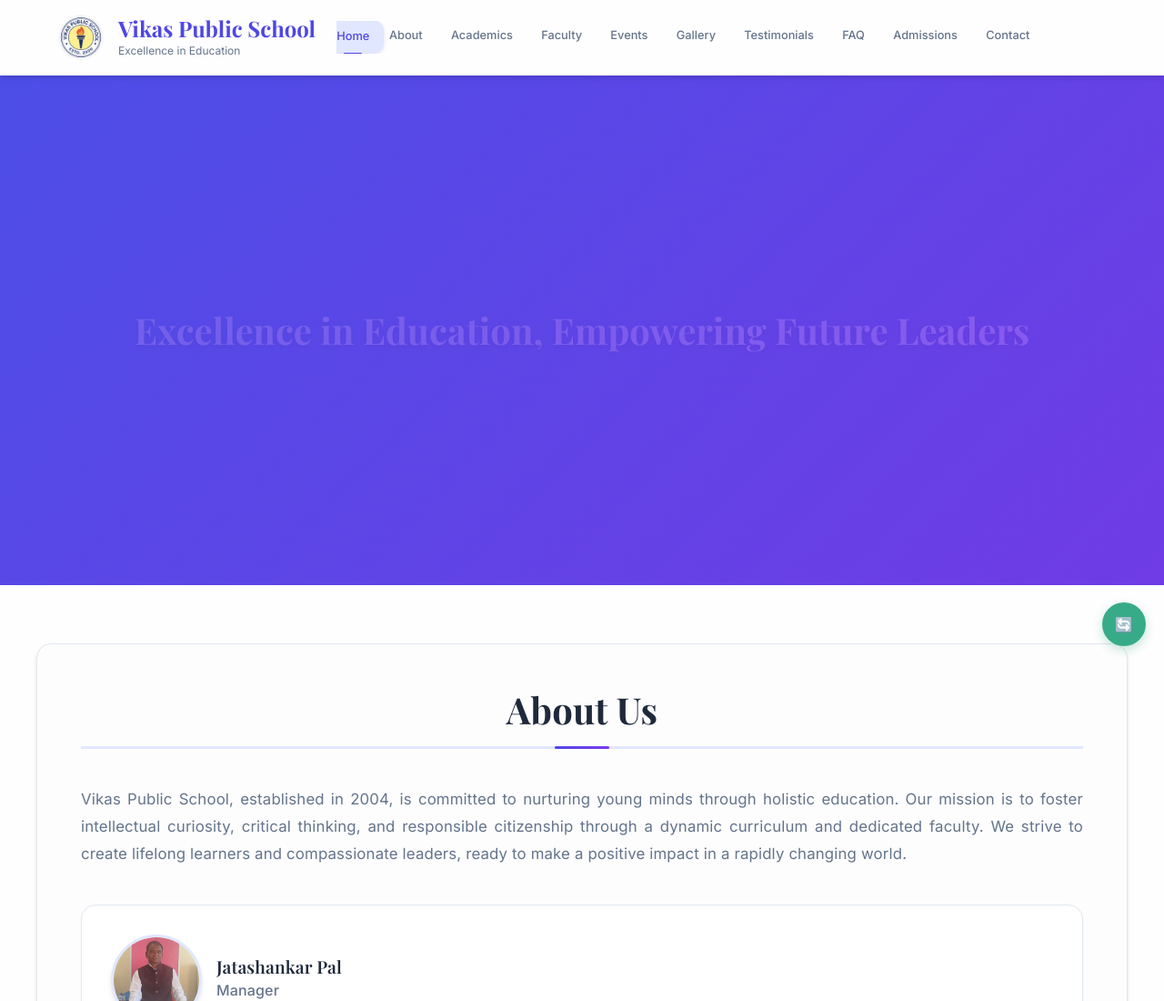
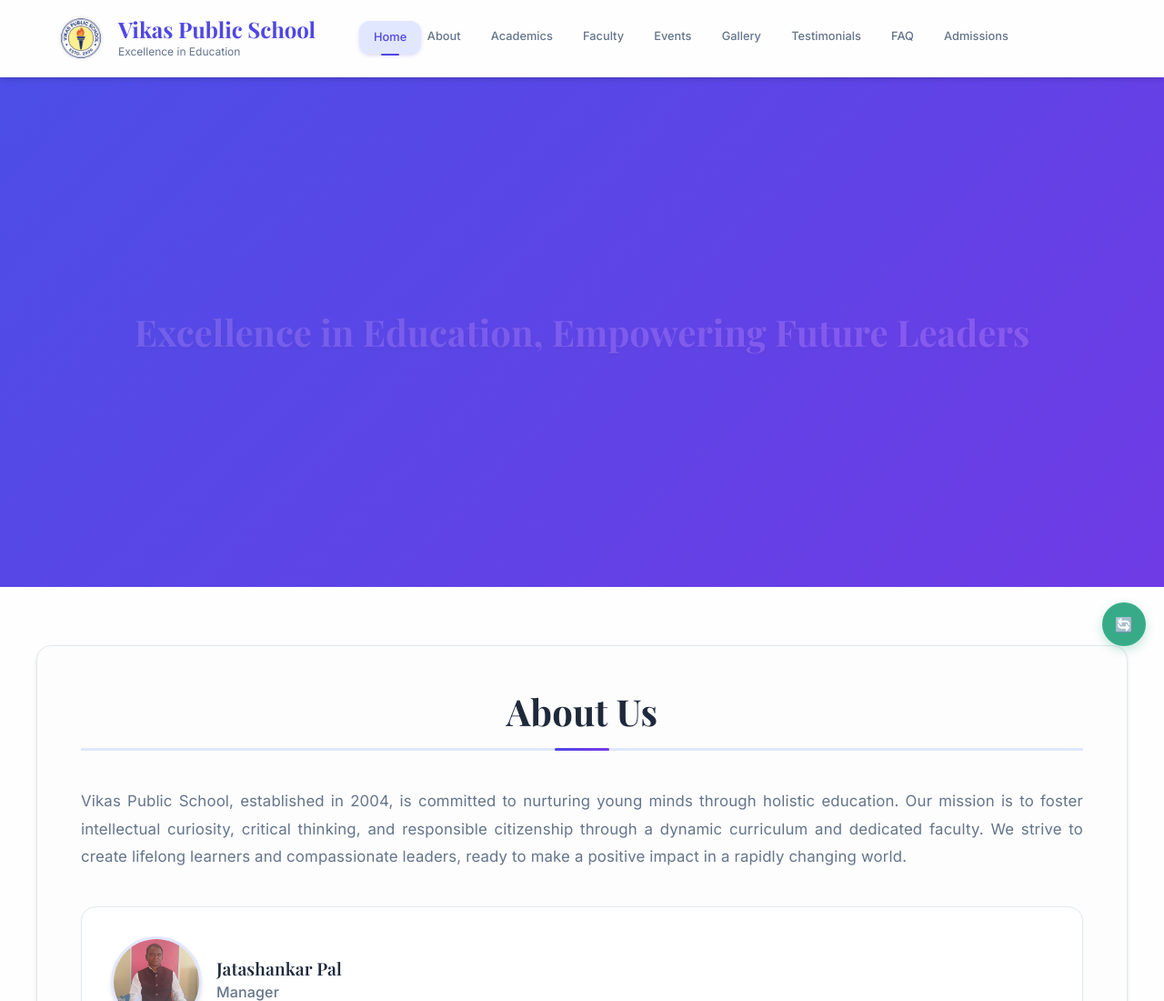
Before and after one commit to shubham-yadav-git/vps, a plain HTML site: page index.html in a window 1280 px wide. Shown: the top 1100 px of the page at 91% size. Drawn offline with nearby package versions, Linux system fonts and the light colour scheme.

Commit message:
Enhancement: Improved navigation positioning and spacing
- Added proper padding and margin to prevent Home link from sliding under logo
- Adjusted navigation menu layout with better left/right spacing
- Added special styling for Home link visibility
- Improved overall navigation container flex properties
- Increased right padding for better spacing

```diff
--- a/css/style.css
+++ b/css/style.css
@@ -157,7 +157,7 @@ header {
   position: relative;
   flex-wrap: nowrap;
   overflow: visible;
-  gap: 1rem;
+  gap: 2rem;
   min-height: 80px;
 }
 
@@ -167,7 +167,7 @@ header {
   gap: 1rem;
   flex-shrink: 0;
   min-width: 0;
-  max-width: 350px;
+  max-width: 400px;
   overflow: hidden;
 }
 
@@ -201,34 +201,38 @@ header {
   flex-shrink: 1;
   min-width: 0;
   overflow: visible;
-  margin-right: 0.5rem;
+  margin-right: 0;
   position: relative;
-  flex: 1;
-  justify-content: flex-end;
-}
-
-/* Navigation scroll indicators */
+  flex: 1 1 auto;
+  justify-content: flex-start;
+  z-index: 10;
+  margin-left: 1rem;
+}
+
+/* Enhanced Navigation scroll indicators with context awareness */
 .main-nav::before,
 .main-nav::after {
   content: '';
   position: absolute;
   top: 0;
   bottom: 0;
-  width: 20px;
+  width: 30px;
   pointer-events: none;
   z-index: 2;
   opacity: 0;
-  transition: opacity 0.3s ease;
+  transition: opacity 0.4s ease;
 }
 
 .main-nav::before {
-  left: 0;
-  background: linear-gradient(to right, var(--surface), transparent);
+  left: -5px;
+  background: linear-gradient(to right, rgba(254, 254, 254, 0.95), transparent);
+  border-radius: 0 8px 8px 0;
 }
 
 .main-nav::after {
-  right: 0;
-  background: linear-gradient(to left, var(--surface), transparent);
+  right: -5px;
+  background: linear-gradient(to left, rgba(254, 254, 254, 0.95), transparent);
+  border-radius: 8px 0 0 8px;
 }
 
 .main-nav.scrollable-left::before {
@@ -252,17 +256,27 @@ header {
 
 /* Extra small desktop screens - further compact navigation */
 @media (max-width: 1000px) and (min-width: 901px) {
+  .header-container {
+    gap: 1.5rem;
+  }
+
   .nav-menu {
     gap: 0.3rem;
+    padding: 0.4rem;
   }
 
   .nav-link {
     padding: 0.2rem 0.3rem;
     font-size: 0.65rem;
+    margin: 0 1px;
+  }
+
+  .nav-link.active {
+    margin: 0 1px;
   }
 
   .logo-section {
-    max-width: 200px;
+    max-width: 250px;
   }
 
   .logo-text .school-name {
@@ -279,9 +293,9 @@ header {
   list-style: none;
   gap: 0.75rem;
   margin: 0;
-  padding: 0;
+  padding: 0.5rem;
   flex-wrap: nowrap;
-  justify-content: flex-end;
+  justify-content: flex-start;
   white-space: nowrap;
   overflow-x: auto;
   overflow-y: hidden;
@@ -291,6 +305,13 @@ header {
   -ms-overflow-style: none; /* IE and Edge */
   min-width: 0;
   flex-shrink: 1;
+  /* Enhanced scrolling animations */
+  scroll-snap-type: x proximity;
+  transition: all 0.3s ease;
+  /* Ensure proper padding from logo and right side */
+  padding-left: calc(50px + 1rem);
+  padding-right: 2rem;
+  margin-left: -50px;
 }
 
 /* Hide scrollbar for webkit browsers */
@@ -306,6 +327,24 @@ header {
   transform: translateY(-1px);
   box-shadow: 0 2px 4px rgba(79, 70, 229, 0.2);
   position: relative;
+  margin: 0 2px;
+  /* Enhanced visual feedback for auto-scrolling */
+  animation: activeNavPulse 0.6s ease-out;
+}
+
+@keyframes activeNavPulse {
+  0% {
+    transform: translateY(-1px) scale(1);
+    box-shadow: 0 2px 4px rgba(79, 70, 229, 0.2);
+  }
+  50% {
+    transform: translateY(-2px) scale(1.05);
+    box-shadow: 0 4px 8px rgba(79, 70, 229, 0.3);
+  }
+  100% {
+    transform: translateY(-1px) scale(1);
+    box-shadow: 0 2px 4px rgba(79, 70, 229, 0.2);
+  }
 }
 
 .nav-link.active::after {
@@ -341,6 +380,17 @@ header {
   flex-shrink: 0;
   scroll-margin-left: 20px;
   scroll-margin-right: 20px;
+  margin: 0 1px;
+  /* Enhanced scroll snapping */
+  scroll-snap-align: center;
+}
+
+/* Special styling for Home link to ensure visibility */
+.nav-link[href="#hero"] {
+  position: relative;
+  margin-left: 0;
+  scroll-snap-align: start;
+  scroll-margin-left: 0;
 }
 
 .nav-link:hover,
@@ -352,6 +402,7 @@ header {
 
 .nav-link:hover {
   box-shadow: 0 2px 4px rgba(79, 70, 229, 0.15);
+  margin: 0 2px;
 }
 
 /* Smooth focus transition */
@@ -1883,27 +1934,34 @@ main {
 
 /* Handle navigation overflow on smaller desktop screens */
 @media (max-width: 1200px) {
+  .header-container {
+    padding: 0.8rem 1rem;
+    gap: 1.5rem;
+  }
+
   .nav-menu {
     gap: 0.5rem;
+    padding: 0.4rem;
   }
 
   .nav-link {
     padding: 0.3rem 0.5rem;
     font-size: 0.75rem;
     white-space: nowrap;
-  }
-
-  .header-container {
-    padding: 0.8rem 1rem;
-    gap: 0.75rem;
+    margin: 0 1px;
+  }
+
+  .nav-link:hover,
+  .nav-link.active {
+    margin: 0 1px;
   }
 
   .main-nav {
-    margin-right: 0.25rem;
+    margin-right: 0;
   }
 
   .logo-section {
-    max-width: 280px;
+    max-width: 320px;
   }
 }
 
@@ -1924,6 +1982,11 @@ main {
   }
 
   /* Fix navigation overflow on medium screens */
+  .header-container {
+    padding: 1rem;
+    gap: 1rem;
+  }
+
   .nav-menu {
     gap: 0.4rem;
     flex-wrap: nowrap;
@@ -1935,18 +1998,13 @@ main {
     white-space: nowrap;
   }
 
-  .header-container {
-    padding: 1rem;
-    gap: 0.5rem;
-  }
-
   .main-nav {
     margin-right: 0;
-    flex: 1;
+    flex: 0 1 auto;
   }
 
   .logo-section {
-    max-width: 250px;
+    max-width: 280px;
   }
 }
 
--- a/js/main.js
+++ b/js/main.js
@@ -124,7 +124,7 @@ function scrollToTop() {
   });
 }
 
-// Navigation scroll indicators
+// Enhanced Navigation scroll indicators with page context awareness
 function initializeNavScrollIndicators() {
   const navMenu = document.querySelector('.nav-menu');
   const mainNav = document.querySelector('.main-nav');
@@ -137,23 +137,33 @@ function initializeNavScrollIndicators() {
     const clientWidth = navMenu.clientWidth;
     const maxScroll = scrollWidth - clientWidth;
 
-    // Show left indicator if we can scroll left
-    if (scrollLeft > 5) {
+    // Get page scroll position for context awareness
+    const pageScrollPosition = window.pageYOffset;
+    const pageHeight = document.documentElement.scrollHeight - window.innerHeight;
+    const isAtTop = pageScrollPosition < 200; // At top of page
+    const isAtBottom = pageScrollPosition > pageHeight - 200; // Near bottom of page
+
+    // Context-aware indicator logic
+    // Show left indicator if we can scroll left AND not at bottom of page
+    if (scrollLeft > 5 && !isAtBottom) {
       mainNav.classList.add('scrollable-left');
     } else {
       mainNav.classList.remove('scrollable-left');
     }
 
-    // Show right indicator if we can scroll right
-    if (scrollLeft < maxScroll - 5) {
+    // Show right indicator if we can scroll right AND not at top of page
+    if (scrollLeft < maxScroll - 5 && !isAtTop) {
       mainNav.classList.add('scrollable-right');
     } else {
       mainNav.classList.remove('scrollable-right');
     }
   }
 
-  // Update indicators on scroll
+  // Update indicators on navigation scroll
   navMenu.addEventListener('scroll', updateScrollIndicators, { passive: true });
+
+  // Update indicators on page scroll for context awareness
+  window.addEventListener('scroll', updateScrollIndicators, { passive: true });
 
   // Update indicators on resize
   window.addEventListener('resize', () => {
@@ -175,18 +185,30 @@ function initializeSectionHighlighting() {
     let currentSection = '';
     const scrollPosition = window.pageYOffset;
 
-    // Check if we're at the top (hero section)
-    if (scrollPosition < 200) {
+    // Check if we're at the top (hero section) - expanded range for better detection
+    if (scrollPosition < 300) {
       currentSection = 'hero';
     } else {
       // Find the current section based on scroll position
       sections.forEach(section => {
-        const sectionTop = section.offsetTop - 150;
+        const sectionTop = section.offsetTop - 120; // Reduced offset for earlier triggering
         const sectionHeight = section.offsetHeight;
         const sectionId = section.getAttribute('id');
 
         if (sectionId && scrollPosition >= sectionTop && scrollPosition < sectionTop + sectionHeight) {
           currentSection = sectionId;
+        }
+      });
+    }
+
+    // Fallback: if no section detected and we're not at top, use the first visible section
+    if (!currentSection && scrollPosition >= 300) {
+      sections.forEach(section => {
+        const sectionTop = section.offsetTop;
+        const sectionId = section.getAttribute('id');
+
+        if (sectionId && scrollPosition >= sectionTop - 200) {
+          if (!currentSection) currentSection = sectionId;
         }
       });
     }
@@ -202,30 +224,61 @@ function initializeSectionHighlighting() {
       }
     });
 
-    // Auto-scroll navigation to show active item
+    // Auto-scroll navigation to show active item with a small delay for smoother experience
     if (activeLink && navMenu) {
-      autoScrollNavigation(activeLink);
+      // Use setTimeout to debounce rapid scroll events
+      clearTimeout(window.navScrollTimeout);
+      window.navScrollTimeout = setTimeout(() => {
+        autoScrollNavigation(activeLink);
+      }, 50);
     }
   }
 
   function autoScrollNavigation(activeLink) {
-    // Only auto-scroll on larger screens where horizontal scrolling might be needed
-    if (window.innerWidth > 900 && navMenu.scrollWidth > navMenu.clientWidth) {
+    // Auto-scroll navigation for all screen sizes where horizontal scrolling might be needed
+    if (navMenu.scrollWidth > navMenu.clientWidth) {
       const navMenuRect = navMenu.getBoundingClientRect();
       const activeLinkRect = activeLink.getBoundingClientRect();
+      const activeHref = activeLink.getAttribute('href');
 
-      // Calculate if the active link is outside the visible area
-      const leftOffset = activeLinkRect.left - navMenuRect.left;
-      const rightOffset = activeLinkRect.right - navMenuRect.right;
+      // Special handling for Home (hero) section - ensure it's visible but not hidden under logo
+      if (activeHref === '#hero') {
+        // Calculate minimum scroll to show Home link properly
+        const homeLink = activeLink;
+        const homeLinkRect = homeLink.getBoundingClientRect();
+        const navMenuLeft = navMenuRect.left;
 
-      // Scroll the navigation if the active link is not fully visible
-      if (leftOffset < 0) {
-        // Active link is to the left of visible area
-        navMenu.scrollLeft += leftOffset - 20; // Add 20px padding
-      } else if (rightOffset > 0) {
-        // Active link is to the right of visible area
-        navMenu.scrollLeft += rightOffset + 20; // Add 20px padding
+        // If Home link is partially hidden on the left, scroll just enough to show it
+        if (homeLinkRect.left < navMenuLeft + 50) { // 50px buffer from logo
+          navMenu.scrollTo({
+            left: Math.max(0, navMenu.scrollLeft - (navMenuLeft + 60 - homeLinkRect.left)),
+            behavior: 'smooth'
+          });
+        }
+        return;
       }
+
+      // Special handling for Contact (last item) - scroll to end
+      if (activeHref === '#contact') {
+        navMenu.scrollTo({
+          left: navMenu.scrollWidth - navMenu.clientWidth,
+          behavior: 'smooth'
+        });
+        return;
+      }
+
+      // For middle items, center them in the navigation
+      const navMenuCenter = navMenuRect.width / 2;
+      const activeLinkCenter = activeLinkRect.left - navMenuRect.left + (activeLinkRect.width / 2);
+
+      // Calculate how much we need to scroll to center the active link
+      const scrollOffset = activeLinkCenter - navMenuCenter;
+
+      // Smooth scroll the navigation menu
+      navMenu.scrollTo({
+        left: navMenu.scrollLeft + scrollOffset,
+        behavior: 'smooth'
+      });
     }
   }
 
@@ -239,11 +292,23 @@ function initializeSectionHighlighting() {
     }
   }
 
+  // Enhanced throttled scroll handler for smoother navigation updates
+  let scrollTimeout;
+  function handleScroll() {
+    throttledHighlightSection();
+
+    // Also update after scrolling stops for accuracy
+    clearTimeout(scrollTimeout);
+    scrollTimeout = setTimeout(() => {
+      highlightCurrentSection();
+    }, 150);
+  }
+
   // Initial highlight
   highlightCurrentSection();
 
-  // Update on scroll with throttling for better performance
-  window.addEventListener('scroll', throttledHighlightSection, { passive: true });
+  // Update on scroll with enhanced throttling for better performance
+  window.addEventListener('scroll', handleScroll, { passive: true });
 
   // Update on resize to recalculate positions
   window.addEventListener('resize', () => {
```
